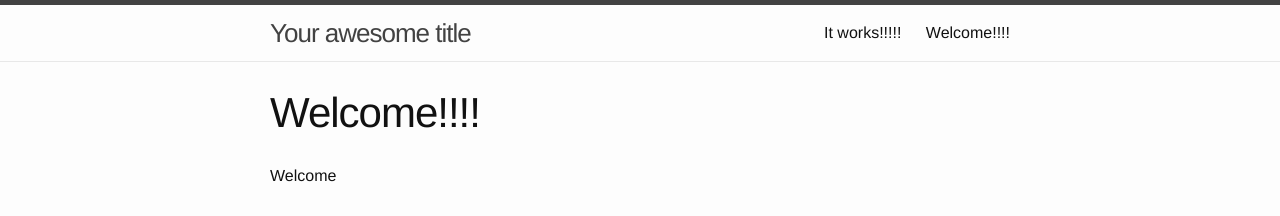
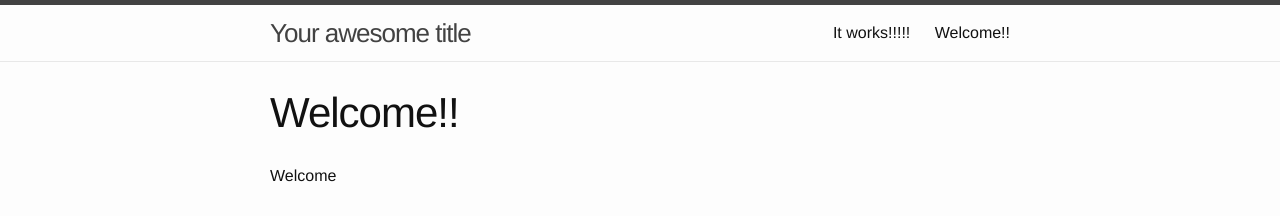
Before and after one commit to masonforest/windows98, a Jekyll site: the page built from index.md, in a window 1280 px wide. Shown: the top 216 px of the page. Built offline with Jekyll 4.4.1, drawn with Linux system fonts in a browser that asks for light colours; nearby versions of some CDN libraries.

Commit message:
Windows 98 - Update

```diff
--- a/index.md
+++ b/index.md
@@ -1,5 +1,5 @@
 ---
 layout: page
-title: 'Welcome!!!!'
+title: 'Welcome!!'
 ---
 Welcome
```
